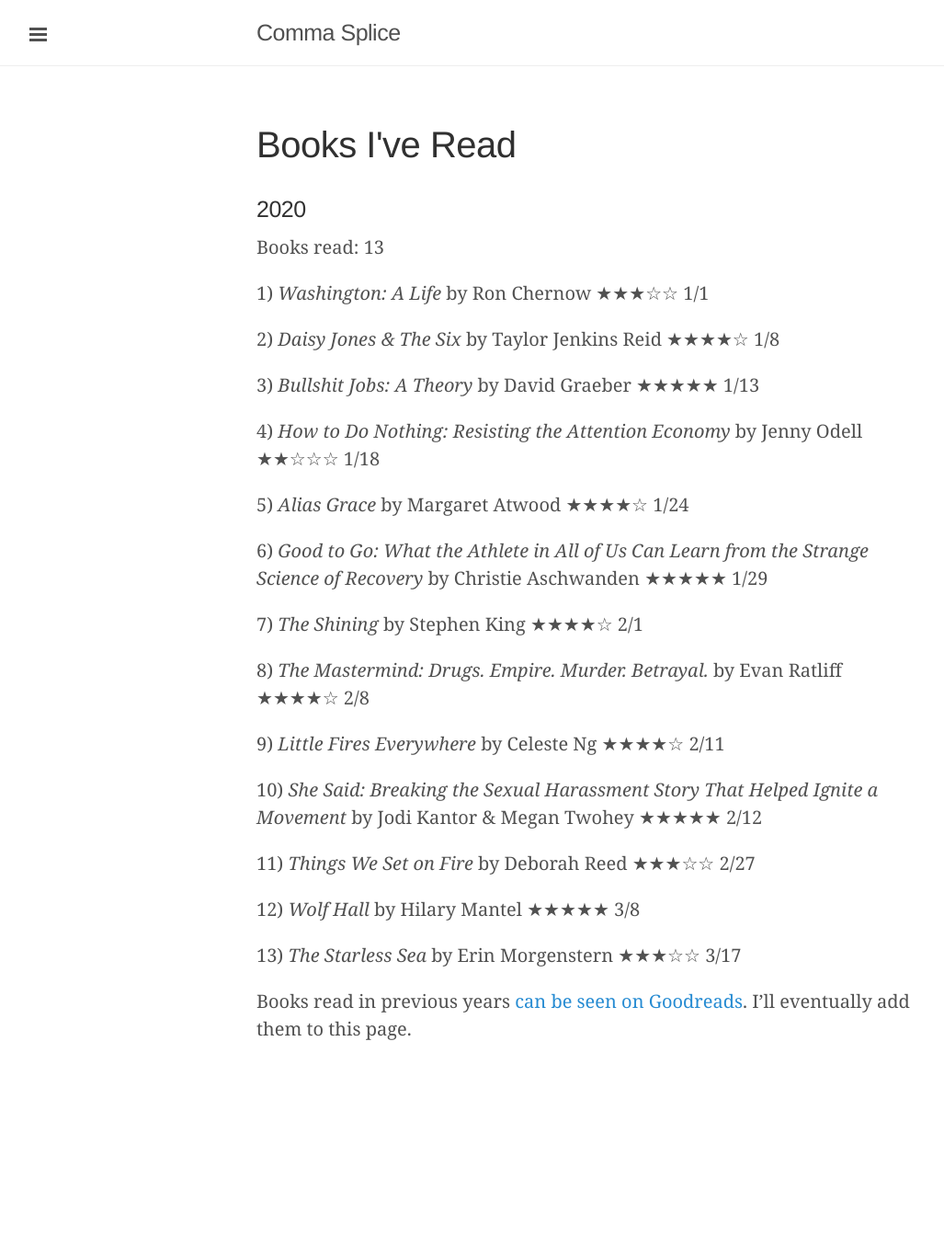
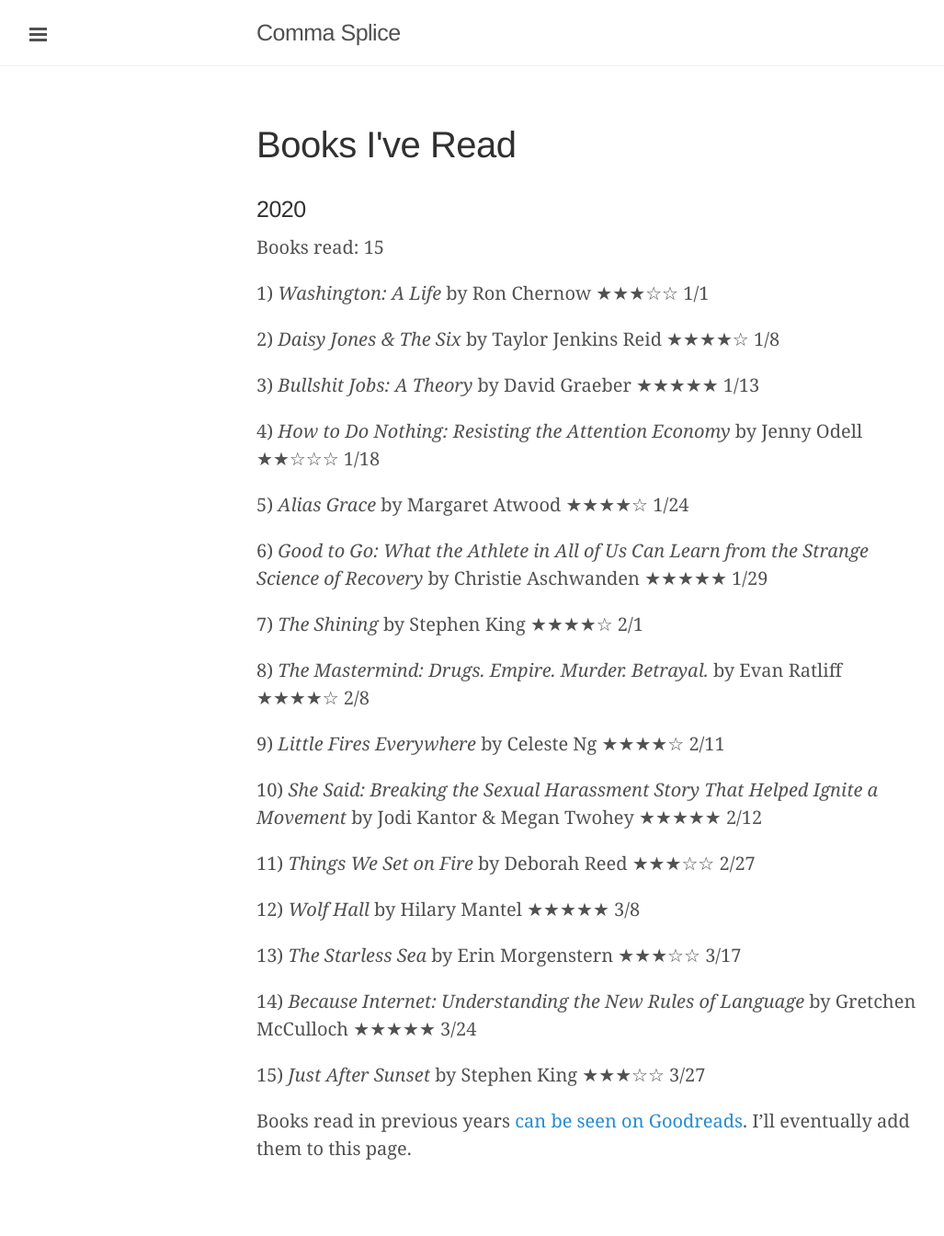
Before and after one commit to davidixon/davidixon.github.io, a Jekyll site: the page built from books.md, in a window 1280 px wide. Shown: the whole page at 92% size, without its empty margins (1-1028 px from the left). Built offline with Jekyll 4.4.1, drawn with Linux system fonts in a browser that asks for light colours; before the commit the page ends 1214 px from its top, so only the background shows below that.

Commit message:
updated book log

```diff
--- a/books.md
+++ b/books.md
@@ -6,7 +6,7 @@
 
 ### 2020
 
-Books read: 13
+Books read: 15
 
 1) *Washington: A Life* by Ron Chernow ★★★☆☆ 1/1
 
@@ -34,4 +34,8 @@
 
 13) *The Starless Sea* by Erin Morgenstern ★★★☆☆ 3/17
 
+14) *Because Internet: Understanding the New Rules of Language* by Gretchen McCulloch ★★★★★ 3/24
+
+15) *Just After Sunset* by Stephen King ★★★☆☆ 3/27
+
 Books read in previous years [can be seen on Goodreads](https://www.goodreads.com/review/list/2753148?shelf=read). I'll eventually add them to this page.
```
